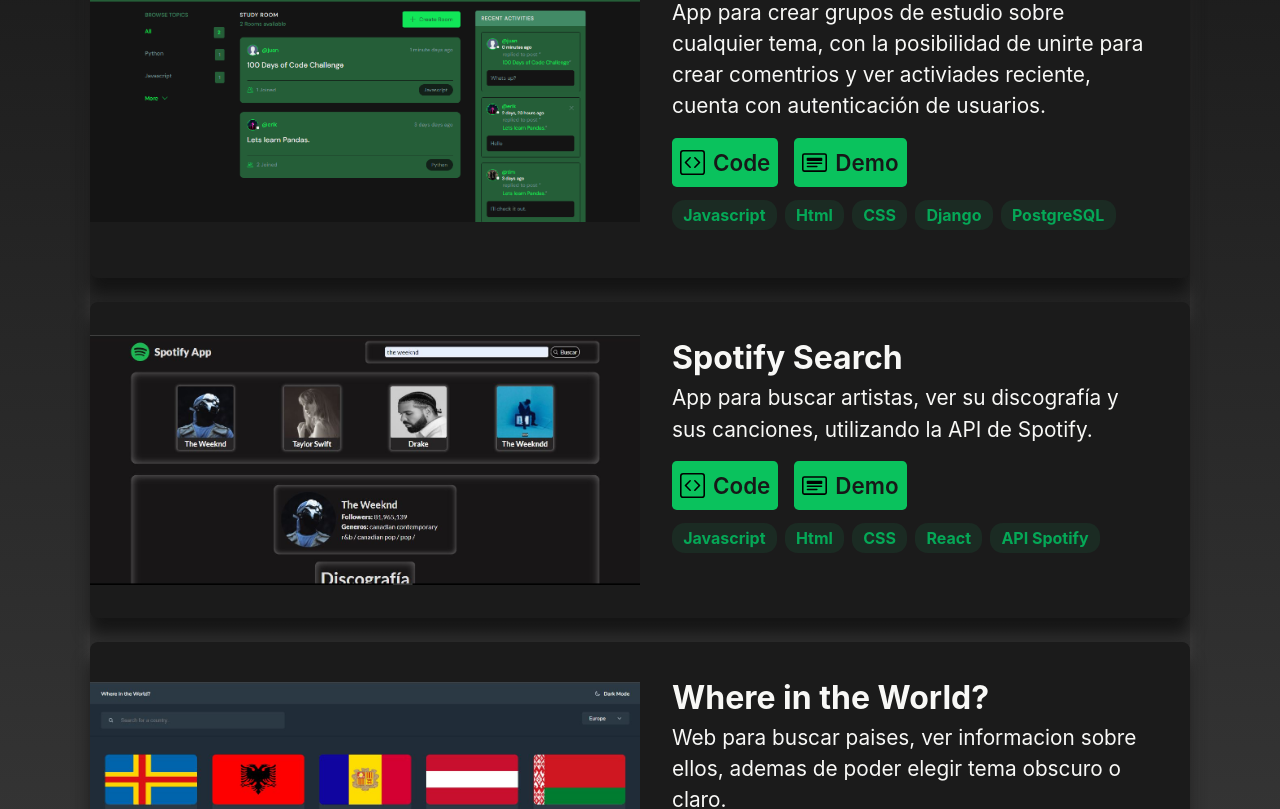
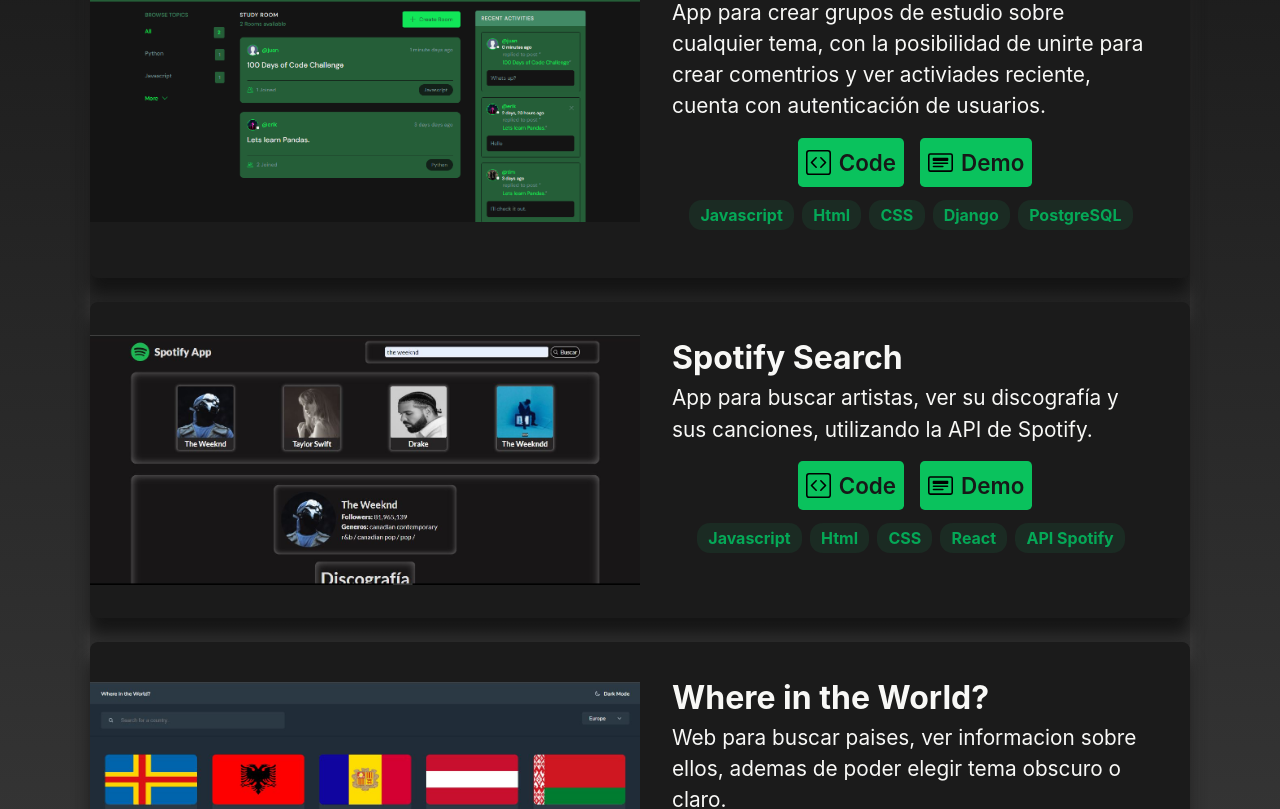
Before and after one commit to Erik5CA/portfolio, a React (Vite) app: page / in a window 1280 px wide. Shown: the part 1100-1909 px from the top of the page. Built offline with nearby package versions, Linux system fonts and the light colour scheme.

Commit message:
updated some styles

```diff
--- a/src/styles/About.css
+++ b/src/styles/About.css
@@ -104,7 +104,12 @@
   }
 }
 
-.container-project-links,
+.container-project-links {
+  display: flex;
+  flex-wrap: wrap;
+  gap: 1rem;
+  justify-content: center;
+}
 .container-contact-links {
   display: flex;
   flex-wrap: wrap;
--- a/src/styles/GridProjects.css
+++ b/src/styles/GridProjects.css
@@ -60,8 +60,10 @@
 
 .container-project-techs {
   width: 100%;
-  /* display: flex; */
-  gap: 1rem;
+  display: flex;
+  flex-wrap: wrap;
+  justify-content: center;
+  /* gap: 1rem; */
   /* padding: 0.5rem; */
   border-radius: 0.3rem;
   font-weight: 600;
--- a/src/styles/ListTecnologies.css
+++ b/src/styles/ListTecnologies.css
@@ -18,6 +18,7 @@
   width: 100%;
   /* flex-wrap: wrap; */
   gap: 1rem;
+  /* justify-content: center; */
 }
 
 .container-technology {
```
